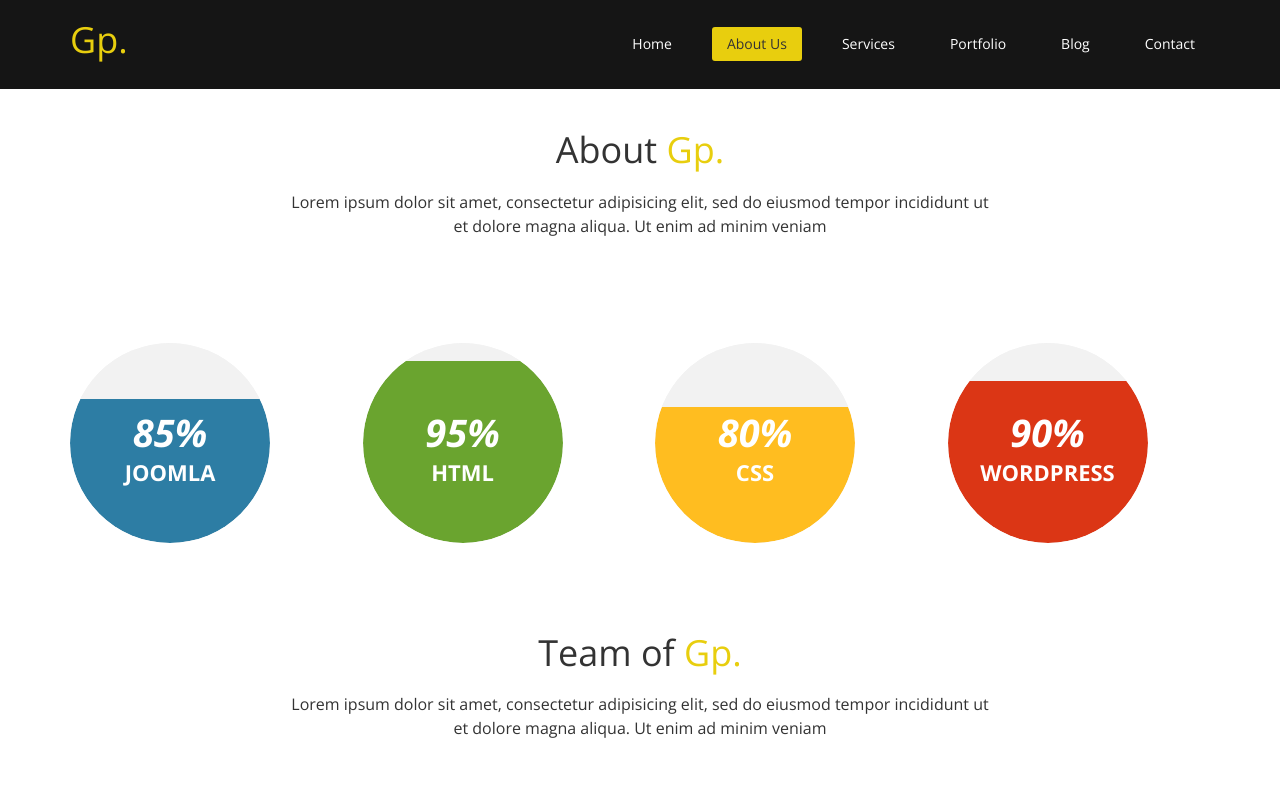
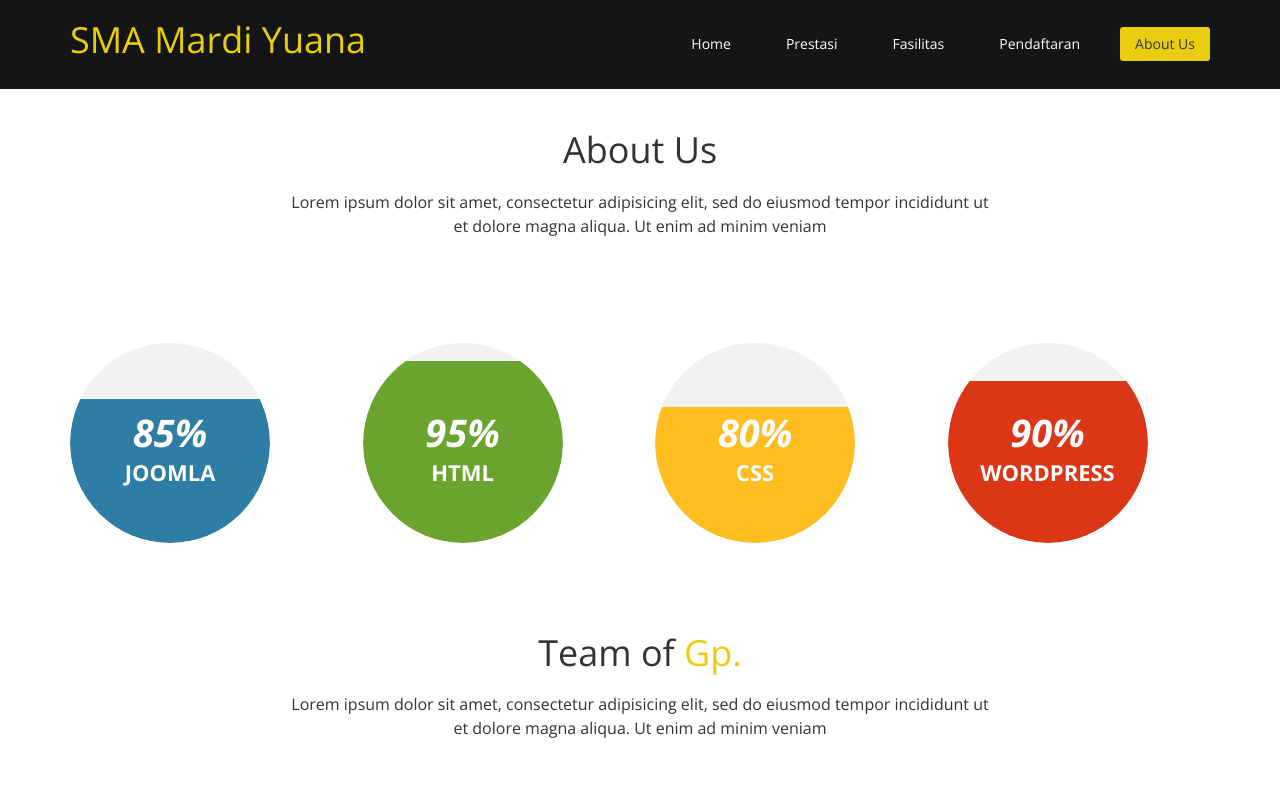
Before and after one commit to stevenkosasih/Fail, a plain HTML site: page about-us.html in a window 1280 px wide. Shown: the top 800 px of the page. Drawn offline with nearby package versions, Linux system fonts and the light colour scheme.

Commit message:
Change header name

```diff
--- a/about-us.html
+++ b/about-us.html
@@ -34,17 +34,17 @@
                         <span class="icon-bar"></span>
                         <span class="icon-bar"></span>
                     </button>
-          <a class="navbar-brand" href="index.html">Gp.</a>
+          <a class="navbar-brand" href="index.html">SMA Mardi Yuana</a>
         </div>
 
         <div class="collapse navbar-collapse navbar-right">
           <ul class="nav navbar-nav">
             <li><a href="index.html">Home</a></li>
+            <li><a href="services.html">Prestasi</a></li>
+            <li><a href="portfolio.html">Fasilitas</a></li>
+            <li><a href="blog.html">Pendaftaran</a></li>
             <li class="active"><a href="about-us.html">About Us</a></li>
-            <li><a href="services.html">Services</a></li>
-            <li><a href="portfolio.html">Portfolio</a></li>
-            <li><a href="blog.html">Blog</a></li>
-            <li><a href="contact-us.html">Contact</a></li>
+            <!-- <li><a href="contact-us.html">Contact</a></li> -->
           </ul>
         </div>
       </div>
@@ -59,7 +59,7 @@
     <div class="container">
       <div class="skill-wrap clearfix">
         <div class="center wow fadeInDown">
-          <h2>About <span>Gp.</span></h2>
+          <h2>About Us</h2>
           <p class="lead">Lorem ipsum dolor sit amet, consectetur adipisicing elit, sed do eiusmod tempor incididunt ut <br> et dolore magna aliqua. Ut enim ad minim veniam</p>
         </div>
 
```
Also changed, not shown: blog.html (+5 -5 lines), index.html (+5 -5 lines), portfolio.html (+5 -5 lines), services.html (+5 -5 lines).
